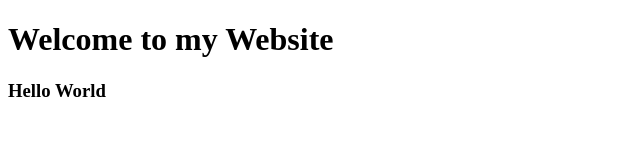
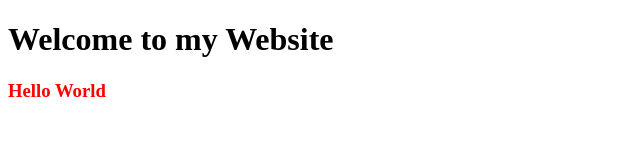
Before and after one commit to JackSparrow17/IgnisGroupWebsite, a plain HTML site: page index.html in a window 1280 px wide. Shown: the whole page, without its empty margins (0-640 px from the left). Drawn offline with Linux system fonts and the light colour scheme.

Commit message:
Styled the h3 to red colour

```diff
--- a/index.html
+++ b/index.html
@@ -9,7 +9,7 @@
 
 <body>
     <h1> Welcome to my Website</h1>
-    <h3>Hello World</h3>
+    <h3 style="color: red;">Hello World</h3>
 </body>
 
 </html>
```
